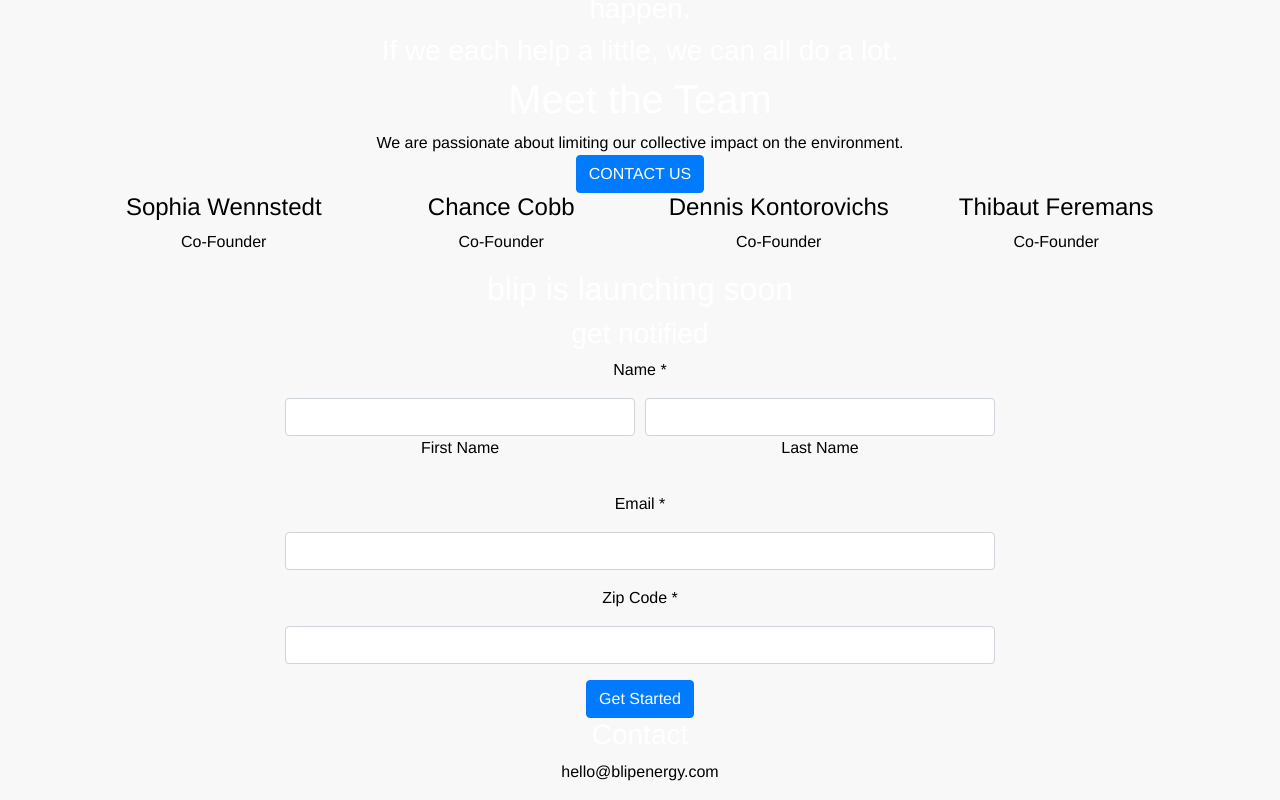
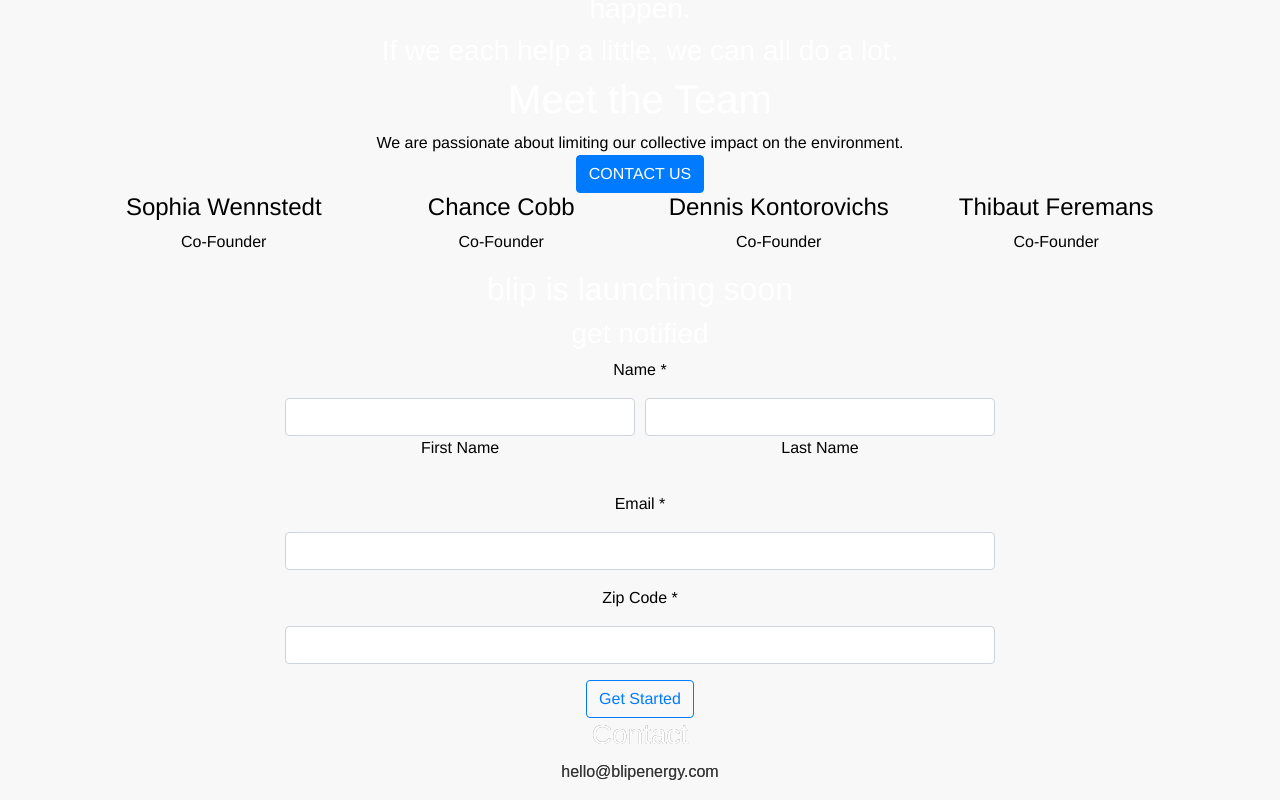
Before and after one commit to xiushiwang/spa-blip, a Vue app: page /about in a window 1280 px wide. Shown: the part 727-1527 px from the top of the page. Built offline with nearby package versions, Linux system fonts and the light colour scheme; some icons are missing.

Commit message:
Update about.vue

```diff
--- a/src/components/about.vue
+++ b/src/components/about.vue
@@ -91,7 +91,7 @@
                   We are passionate about limiting our collective impact on the environment.
                 </p>
                 <div class="card-pricing-footer">
-                  <a href="https://www.blipenergy.com/contact-us" class="btn btn-primary">CONTACT US<i class="fas fa-arrow-right text-14"></i></a>
+                  <a href="./contact-us" class="btn btn-primary">CONTACT US<i class="fas fa-arrow-right text-14"></i></a>
                 </div>
               </div>
             </div>
@@ -188,7 +188,7 @@
                   </div>
 
                   <div class="form-group mb-0">
-                    <button type="submit" class="btn btn-primary">Get Started</button>
+                    <button type="submit" class="btn btn-outline-primary">Get Started</button>
                   </div>
                 </form>
               </div>
@@ -198,31 +198,31 @@
       </div>
       <!--end:blip is launching soon-->
 
-      <!--start:Contact-->
-      <div class="hero">
-        <div class="container">
-          <div class="row">
-            <div class="col-lg-8 offset-lg-2 col-md-12 col-sm-12">
-              <div class="content text-center">
-                <h3 class="text-white mb-24 wow fadeInUp">Contact</h3>
-                <p class="text-gray mt-8 mb-24">hello@blipenergy.com</p>
-              </div>
-            </div>
-          </div>
-        </div>
-      </div>
-      <!--end:Contact-->
+<!--      &lt;!&ndash;start:Contact&ndash;&gt;-->
+<!--      <div class="hero">-->
+<!--        <div class="container">-->
+<!--          <div class="row">-->
+<!--            <div class="col-lg-8 offset-lg-2 col-md-12 col-sm-12">-->
+<!--              <div class="content text-center">-->
+<!--                <h3 class="text-white mb-24 wow fadeInUp">Contact</h3>-->
+<!--                <p class="text-gray mt-8 mb-24">hello@blipenergy.com</p>-->
+<!--              </div>-->
+<!--            </div>-->
+<!--          </div>-->
+<!--        </div>-->
+<!--      </div>-->
+<!--      &lt;!&ndash;end:Contact&ndash;&gt;-->
 
 
     </b-container>
-<!--    <footer></footer>-->
+    <Footer></Footer>
 
   </div>
 </template>
 
 <script>
 import banner from "./banner.vue";
-// import footer from "./Footer.vue";
+import Footer from "./Footer.vue";
 
 export default {
   name: "about",
@@ -238,8 +238,8 @@
   methods: {
   },
   components: {
-    banner
-    // , footer//added
+    banner,
+    Footer//added
   }
 };
 </script>
```
